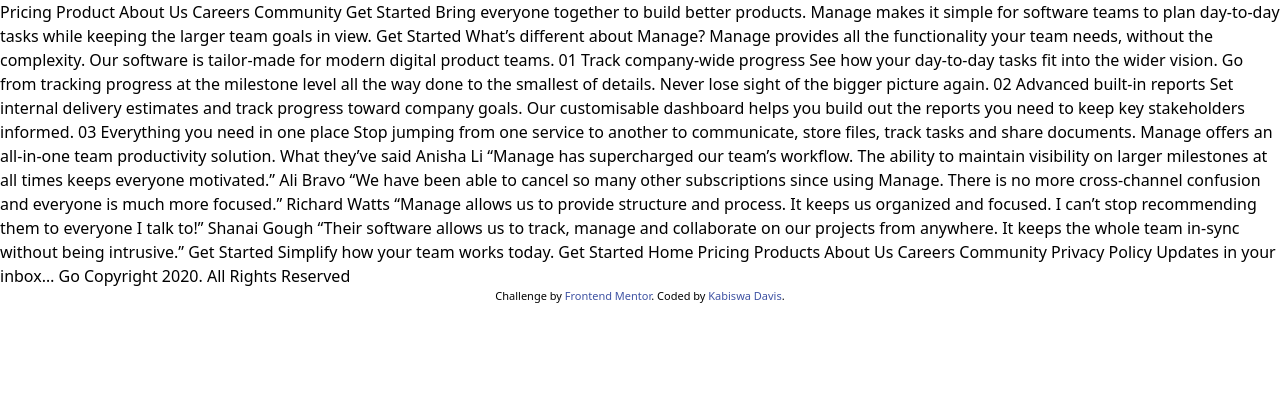
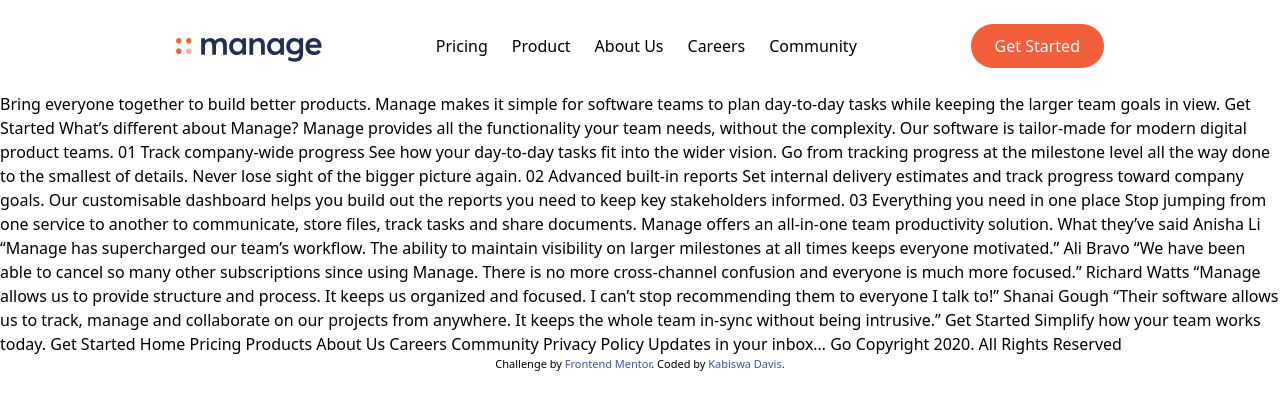
Before and after one commit to Dkabiswa/manage-landing-page, a website: page index.html in a window 1280 px wide. Drawn offline with Linux system fonts and the light colour scheme.

Commit message:
create navbar

```diff
--- a/index.html
+++ b/index.html
@@ -16,14 +16,25 @@
   </style>
 </head>
 <body>
+  <!-- Navbar -->
+  <nav class="relative container mx-auto p-6">
+    <div class="flex items-center justify-between">
+      <div class="pt-2">
+        <img src="images/logo.svg" alt="">
+      </div>
+      <div class="hidden md:flex space-x-6">
+        <a href="#" class="hover:text-darkGrayishBlue">Pricing</a>
+        <a href="#" class="hover:text-darkGrayishBlue">Product</a>
+        <a href="#" class="hover:text-darkGrayishBlue">About Us</a>
+        <a href="#" class="hover:text-darkGrayishBlue">Careers</a>
+        <a href="#" class="hover:text-darkGrayishBlue">Community</a>
+      </div>
+      <a href="#" class="hidden md:block py-2.5 px-6 text-white bg-brightRed rounded-full baseline hover:bg-brightRedLight">Get Started</a>
 
-  Pricing
-  Product
-  About Us
-  Careers
-  Community
+    </div>
+  </nav>
 
-  Get Started
+
 
   Bring everyone together to build better products.
 
```
Also changed, not shown: css/main.css.
